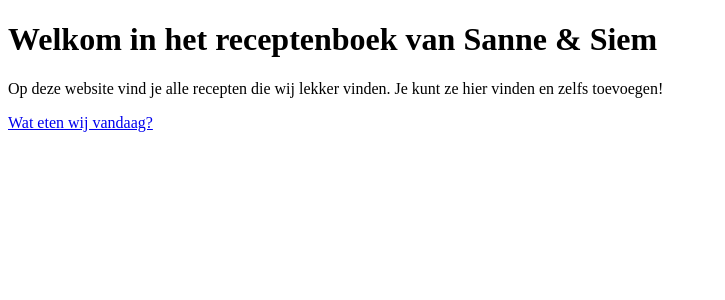
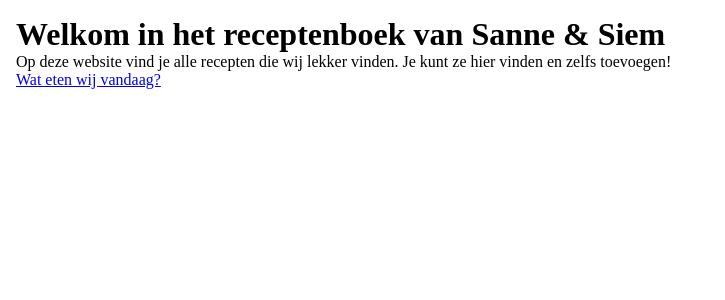
Before and after one commit to Siem-P/Stinki-Receptenboek, a SvelteKit app: page / in a window 1280 px wide. Shown: the top 300 px of the page, without its empty margins (0-725 px from the left). Built offline with nearby package versions, Linux system fonts and the light colour scheme.

Commit message:
Styling added

```diff
--- a/static/styles/global.css
+++ b/static/styles/global.css
@@ -1,4 +1,19 @@
+* {
+    margin: 0;
+    padding: 0;
+    box-sizing: border-box;
+}
 
+
+:root {
+    --padding-body: 1em;
+}
+
+
+
+body {
+    padding: var(--padding-body);
+}
 
 /* Font ? */
 /* Mansalva - <link href="https://fonts.googleapis.com/css2?family=Expletus+Sans:wght@700&family=Mansalva&family=Montserrat:wght@100&display=swap" rel="stylesheet">
```
Also changed, not shown: src/routes/recipe/+page.svelte (+33 -6 lines).
